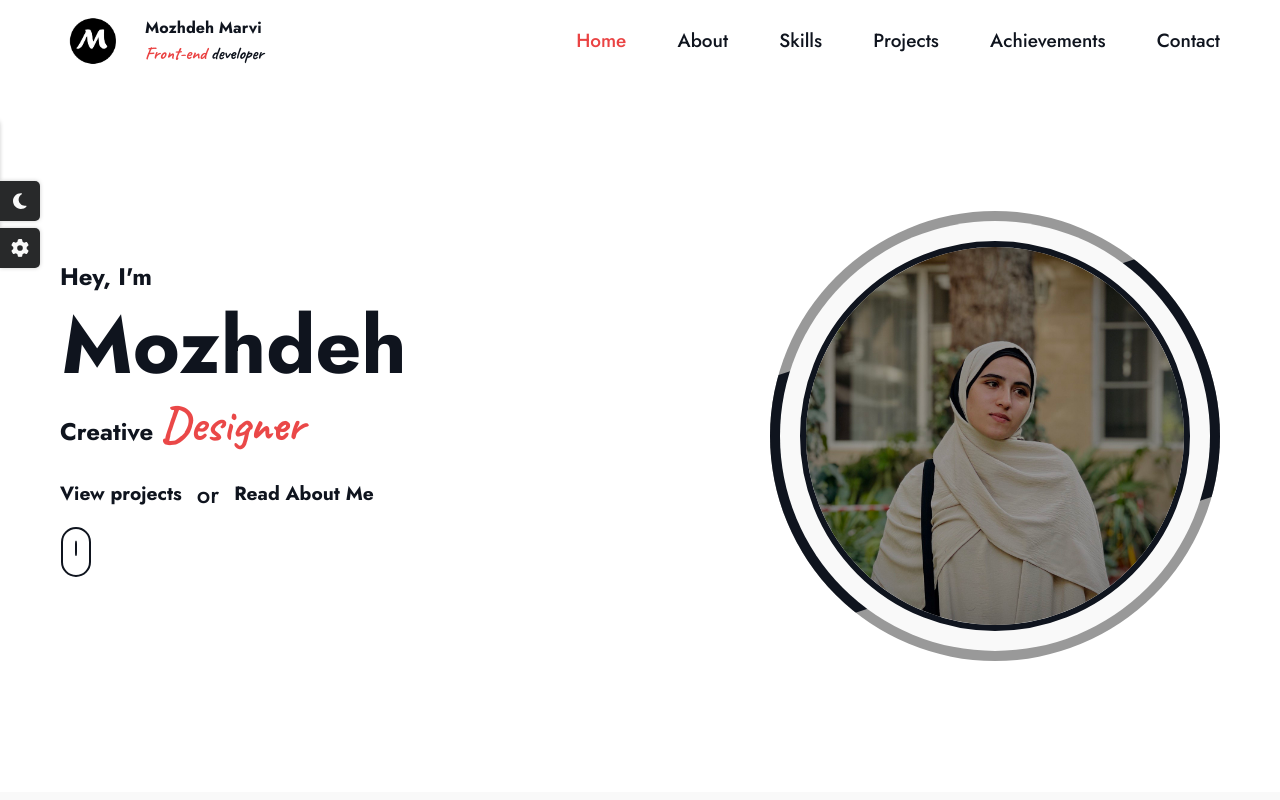
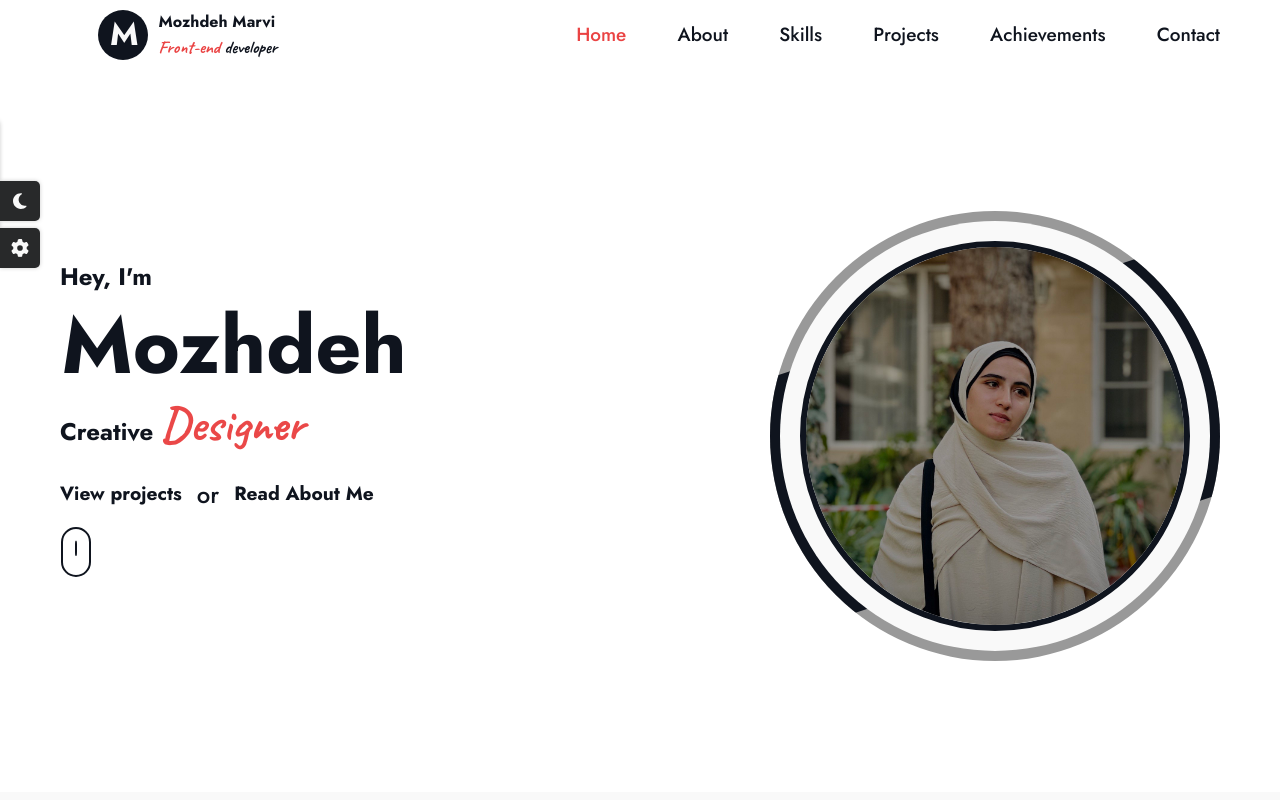
Before and after one commit to mzhd10/mozhdeh-marvi, a React (Create React App) app: page / in a window 1280 px wide. Shown: the top 800 px of the page. Built offline with nearby package versions, Linux system fonts and the light colour scheme.

Commit message:
Navbar.js

```diff
--- a/src/Components/Navbar/Navbar.js
+++ b/src/Components/Navbar/Navbar.js
@@ -79,7 +79,8 @@ export default function Navbar() {
           <div className="navbar-wrapper">
             <div>
               <a href="index.html" className="logo">
-                <img src="./images/logo.jpg" alt="Mozhdeh Marvi" />
+                <div className="back m"></div>
+                <span className="mzhd ">M</span>
                 <div className="logo-inner">
                   <span className="top">Mozhdeh Marvi</span>
                   <br />
```
